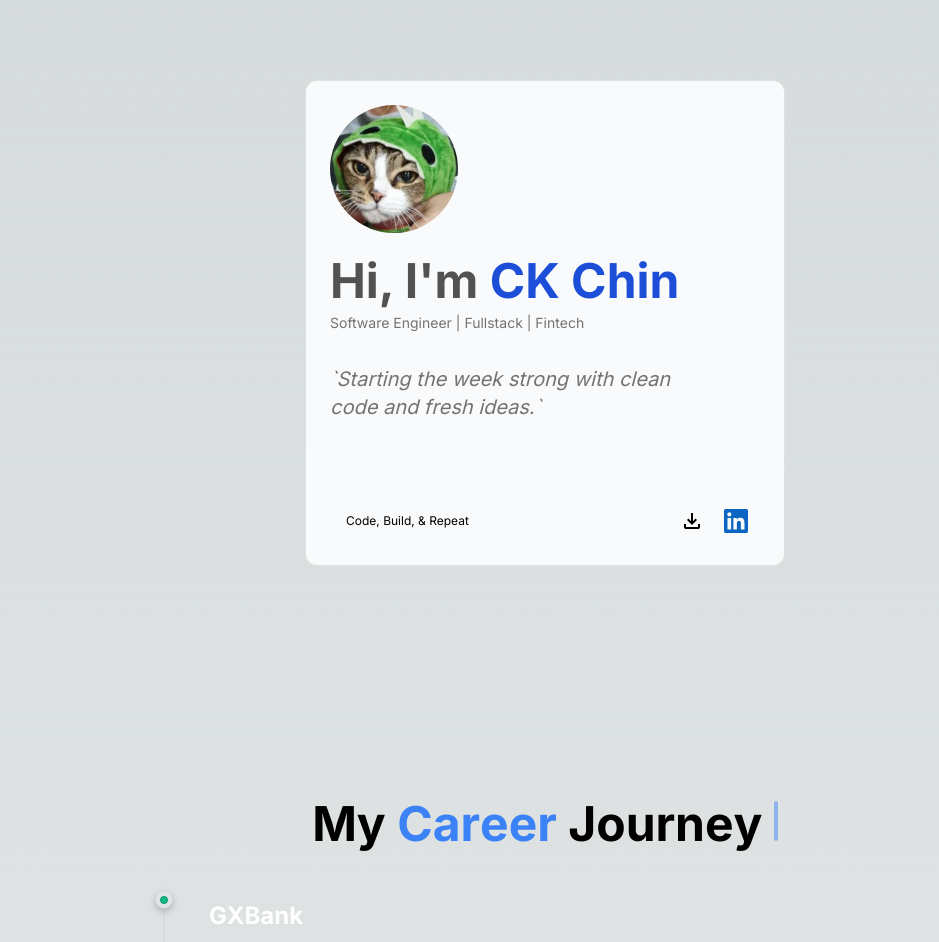
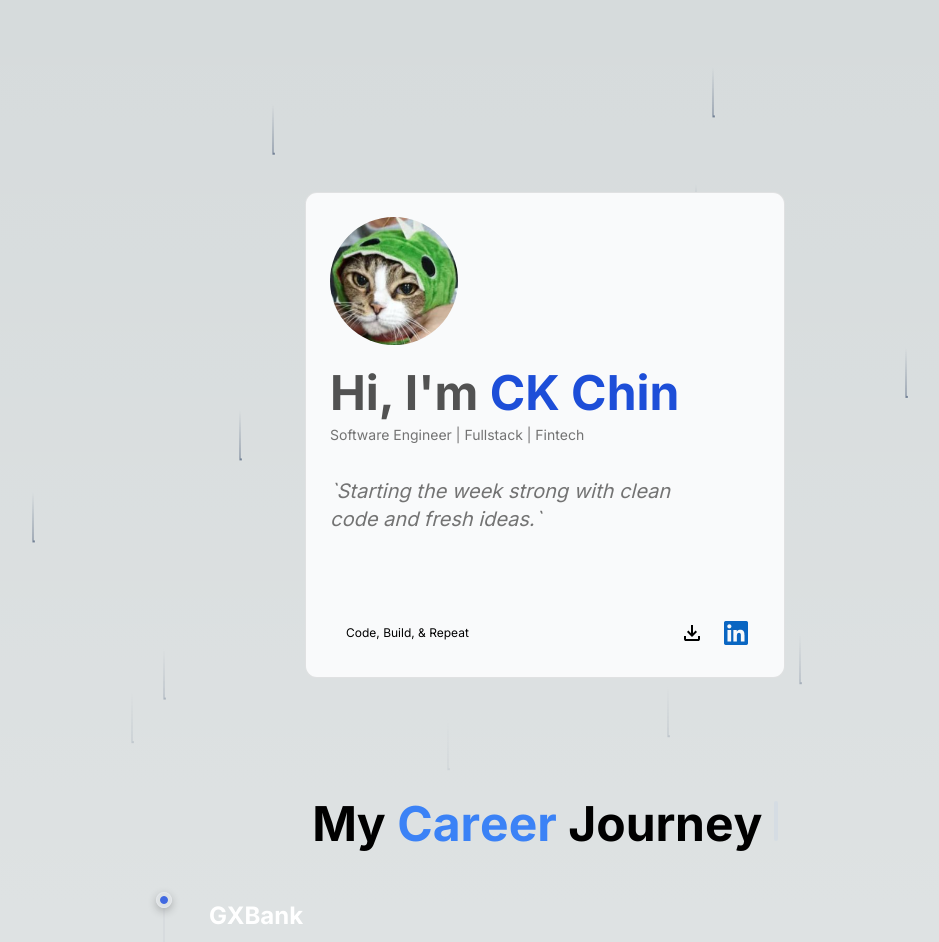
Before and after one commit to zzkhong/my-portfolio-v2, a Next.js app: page / in a window 1280 px wide. Shown: the top 942 px of the page, without its empty margins (95-1034 px from the left). Built offline with nearby package versions, Linux system fonts and the light colour scheme.

Commit message:
feat: mobile and desktop alignment

```diff
--- a/src/app/page.tsx
+++ b/src/app/page.tsx
@@ -4,16 +4,19 @@ import { MyParallax } from "components/HeroParallax/MyParallax";
 import { Meteors } from "components/Meteor";
 import { MyBeam } from "components/TracingBeam/MyBeam";
 import { MyTypewriter } from "components/Typewriter/MyTypewriter";
+import { getCurrentYear } from "utils/time";
 
 export default function Home() {
   return (
     <>
       <main className="flex flex-col items-center justify-between">
         {/* Meteor deco */}
-        <div>{/* <Meteors number={20} /> */}</div>
+        <div>
+          <Meteors number={getCurrentYear() - 1996} />
+        </div>
 
         {/* Intro Banner */}
-        <div className="w-full min-h-screen pt-20">
+        <div className="w-full min-h-screen pt-24 lg:pt-48">
           <MyCard />
           {/* <MyParallax /> */}
         </div>
--- a/src/components/3DCard/MyCard.tsx
+++ b/src/components/3DCard/MyCard.tsx
@@ -10,7 +10,7 @@ import { LINKEDIN_URL, RESUME_URL } from "data/constants";
 export function MyCard() {
   return (
     <CardContainer className="inter-var">
-      <CardBody className="bg-gray-50 dark:bg-black dark:bg-opacity-20 relative group/card dark:hover:shadow-2xl dark:border-white/[0.2] border-black/[0.1] w-auto sm:w-[30rem] h-auto rounded-xl p-6 border">
+      <CardBody className="bg-gray-50 dark:bg-black dark:bg-opacity-50 relative group/card dark:hover:shadow-2xl dark:border-white/[0] md:dark:border-white/[0.2] border-black/[0.1] w-auto sm:w-[30rem] h-auto rounded-xl p-6 border">
         <CardItem translateZ="100" className="w-full">
           <Image
             src="/pp.png"
@@ -77,6 +77,7 @@ export function MyCard() {
             >
               <a href={LINKEDIN_URL} target="_blank">
                 <Image
+                  priority={false}
                   width={24}
                   height={24}
                   src="/icons/linkedin.webp"
--- a/src/components/Footer/index.tsx
+++ b/src/components/Footer/index.tsx
@@ -1,10 +1,11 @@
 import React from "react";
 
 import styles from "./index.module.css";
+import { getCurrentYear } from "utils/time";
 
 const Footer: React.FC = () => (
   <footer className={styles.footer}>
-    <span>{`Copyright © ${new Date().getFullYear()} CK Chin. All rights reserved.`}</span>
+    <span>{`Copyright © ${getCurrentYear()} CK Chin. All rights reserved.`}</span>
   </footer>
 );
 
--- a/src/components/Meteor/index.tsx
+++ b/src/components/Meteor/index.tsx
@@ -16,13 +16,13 @@ export const Meteors = ({
   let dWidth = width || 320;
 
   return (
-    <div className="overflow-x-hidden">
-      {meteors.map((el, idx) => (
+    <div className="max-w-screen-sm overflow-x-hidden">
+      {meteors.map((_, idx) => (
         <span
           key={"meteor" + idx}
           className={cn(
-            "animate-meteor-effect absolute top-1/2 left-1/2 h-0.5 w-0.5 rounded-[9999px] bg-slate-500 shadow-[0_0_0_1px_#ffffff10] rotate-[215deg]",
-            "before:content-[''] before:absolute before:top-1/2 before:transform before:-translate-y-[50%] before:w-[50px] before:h-[1px] before:bg-gradient-to-r before:from-[#64748b] before:to-transparent",
+            "animate-meteor-effect absolute top-0 h-0.5 w-0.5 rounded-[9999px] bg-slate-500 shadow-[0_0_0_1px_#ffffff10] rotate-[270deg]",
+            "before:content-[''] before:absolute before:top-0 before:transform before:-translate-y-[50%] before:w-[50px] before:h-[1px] before:bg-gradient-to-r before:from-[#64748b] before:to-transparent",
             className
           )}
           style={{
--- a/src/components/TracingBeam/MyBeam.tsx
+++ b/src/components/TracingBeam/MyBeam.tsx
@@ -7,7 +7,7 @@ import { history } from "data/history";
 
 export function MyBeam() {
   return (
-    <TracingBeam className="">
+    <TracingBeam>
       <div className="max-w-2xl mx-auto antialiased pt-4 relative">
         {history.map((item, index) => (
           <div key={`content-${index}`} className="mb-10">
--- a/src/components/TracingBeam/index.tsx
+++ b/src/components/TracingBeam/index.tsx
@@ -39,6 +39,7 @@ export const TracingBeam = ({
     return scrollYProgressVelocity.onChange((latestVelocity) => {
       setVelocity(latestVelocity);
     });
+    // eslint-disable-next-line react-hooks/exhaustive-deps
   }, []);
 
   const y1 = useSpring(
@@ -59,9 +60,12 @@ export const TracingBeam = ({
   return (
     <motion.div
       ref={ref}
-      className={cn("relative w-full max-w-4xl mx-auto h-full", className)}
+      className={cn(
+        "relative w-full max-w-4xl mx-auto h-full overflow-y-clip",
+        className
+      )}
     >
-      <div className="absolute -left-20 top-3">
+      <div className="absolute -left-20 top-3 invisible lg:visible">
         <motion.div
           transition={{
             duration: 0.2,
@@ -81,12 +85,10 @@ export const TracingBeam = ({
               delay: 0.5,
             }}
             animate={{
-              backgroundColor:
-                scrollYProgress.get() > 0 ? "white" : "var(--emerald-500)",
-              borderColor:
-                scrollYProgress.get() > 0 ? "white" : "var(--emerald-600)",
+              backgroundColor: scrollYProgress.get() > 0 ? "white" : "#4169E1",
+              borderColor: scrollYProgress.get() > 0 ? "white" : "#4169E1",
             }}
-            className="h-2 w-2 rounded-full border border-neutral-300 bg-white"
+            className="h-2 w-2 rounded-full border border-white bg-white"
           />
         </motion.div>
         <svg
--- a/src/utils/time.ts
+++ b/src/utils/time.ts
@@ -4,3 +4,7 @@ export function getDayOfWeek(): number {
 
   return dayOfWeek < 0 ? 0 : dayOfWeek;
 }
+
+export function getCurrentYear(): number {
+  return new Date().getFullYear();
+}
--- a/tailwind.config.ts
+++ b/tailwind.config.ts
@@ -25,10 +25,10 @@ const config: Config = {
       },
       keyframes: {
         meteor: {
-          "0%": { transform: "rotate(215deg) translateX(0)", opacity: "1" },
+          "0%": { transform: "rotate(270deg) translateX(-50px)", opacity: "1" },
           "70%": { opacity: "1" },
           "100%": {
-            transform: "rotate(215deg) translateX(-500px)",
+            transform: "rotate(270deg) translateX(-800px)",
             opacity: "0",
           },
         },
```
